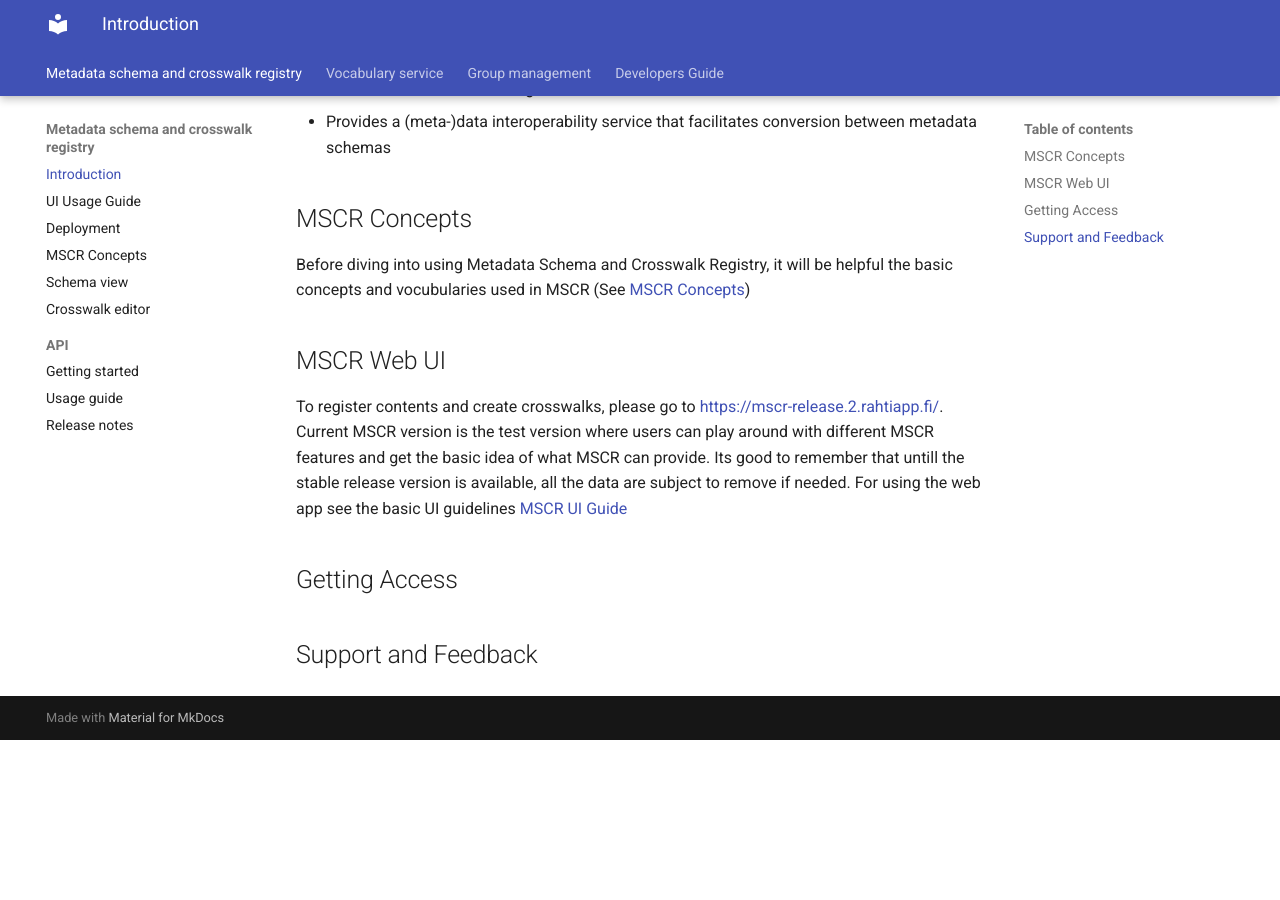
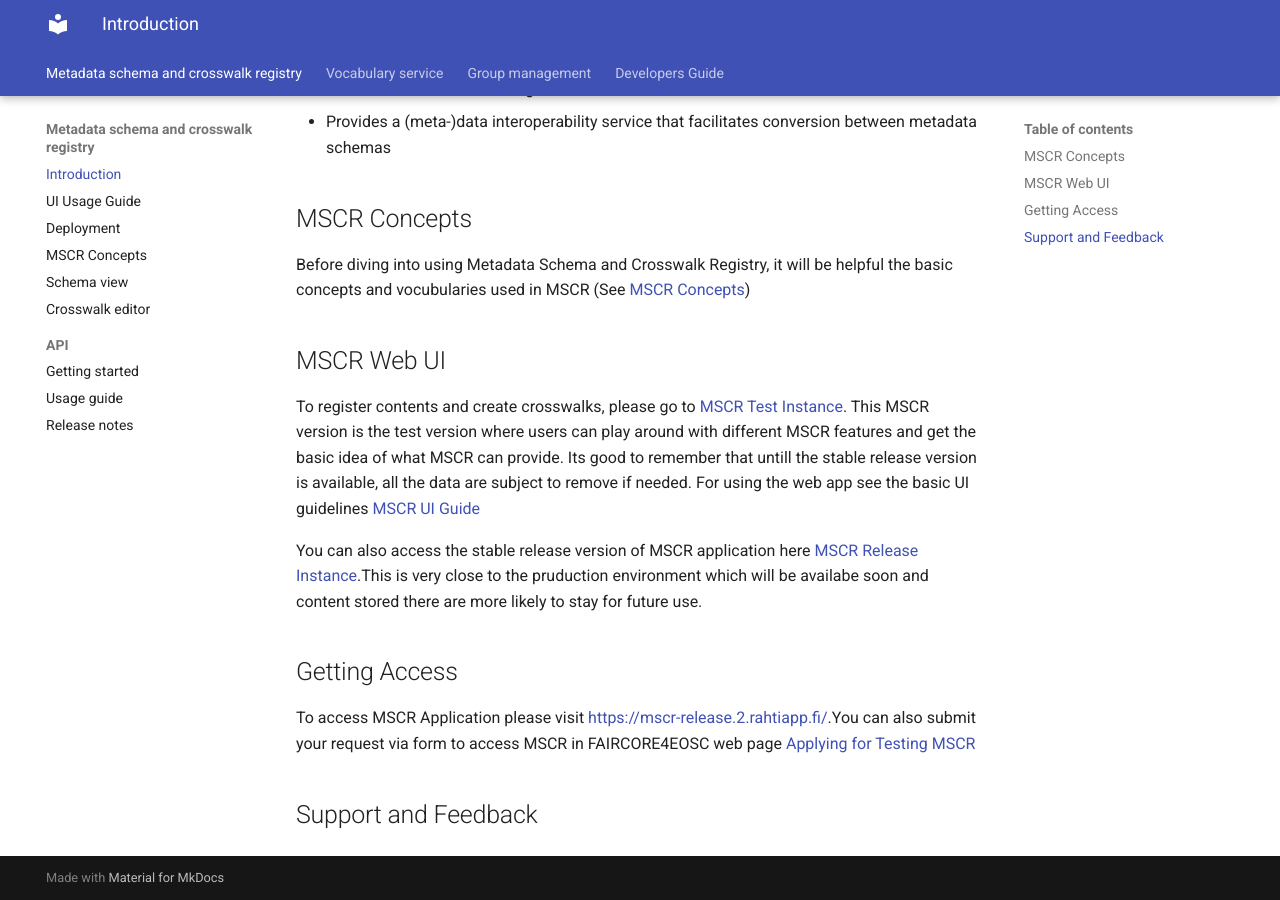
Before and after one commit to CSCfi/mscr-docs, an MkDocs documentation site: the page built from docs/index.md, in a window 1280 px wide and 900 px high, scrolled down 507 px. Built offline with MkDocs 1.6.1 and Material for MkDocs 9.7.7, drawn with Linux system fonts in a browser that asks for light colours; before the commit the page ends 1247 px from its top, so only the background shows below that.

```diff
--- a/docs/index.md
+++ b/docs/index.md
@@ -12,8 +12,11 @@
 Before diving into using Metadata Schema and Crosswalk Registry, it will be helpful the basic concepts and vocubularies used in MSCR (See [MSCR Concepts](mscr/functional-overview.md))
 
 ## MSCR Web UI
-To register contents and create crosswalks, please go to [https://mscr-release.2.rahtiapp.fi/](https://mscr-release.2.rahtiapp.fi/). Current MSCR version is the test version where users can play around with different MSCR features and get the basic idea of what MSCR can provide. Its good to remember that untill the stable release version is available, all the data are subject to remove if needed. For using the web app see the basic UI guidelines [MSCR UI Guide](mscr/ui-guide.md)
+To register contents and create crosswalks, please go to [MSCR Test Instance](https://mscr-test.2.rahtiapp.fi/). This MSCR version is the test version where users can play around with different MSCR features and get the basic idea of what MSCR can provide. Its good to remember that untill the stable release version is available, all the data are subject to remove if needed. For using the web app see the basic UI guidelines [MSCR UI Guide](mscr/ui-guide.md)
+
+You can also access the stable release version of MSCR application here [MSCR Release Instance](https://mscr-release.2.rahtiapp.fi/).This is very close to the pruduction environment which will be availabe soon and content stored there are more likely to stay for future use.
 
 ## Getting Access
+To access MSCR Application please visit [https://mscr-release.2.rahtiapp.fi/](https://mscr-release.2.rahtiapp.fi/).You can also submit your request via form to access MSCR in FAIRCORE4EOSC web page [Applying for Testing MSCR](https://faircore4eosc.eu/Apply%20to%20Test%20the%20FAIRCORE4EOSC%20Components)
 
 ## Support and Feedback
```
Also changed, not shown: docs/mscr/ui-guide.md (+48 -28 lines), docs/assets/mscr/register-schema-with-file.png (added), docs/assets/mscr/register-schema-with-url.png (added).
